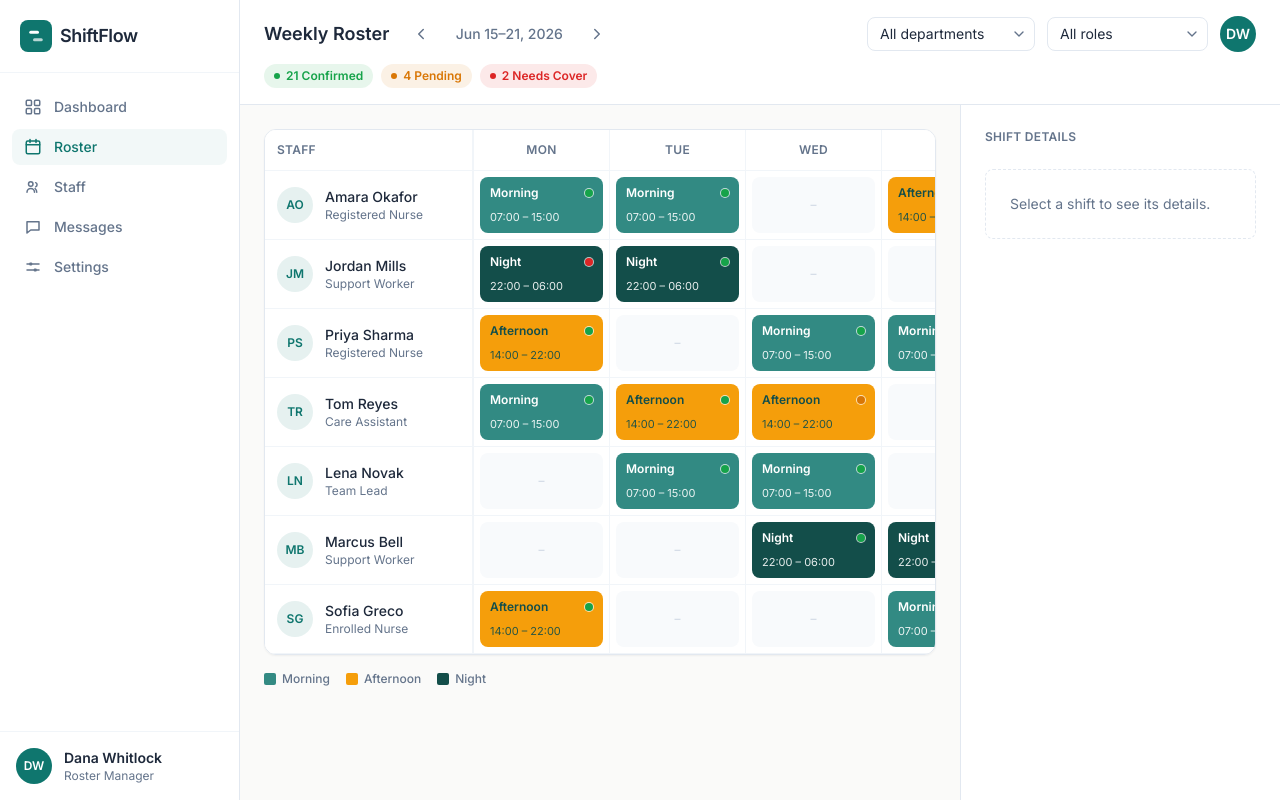
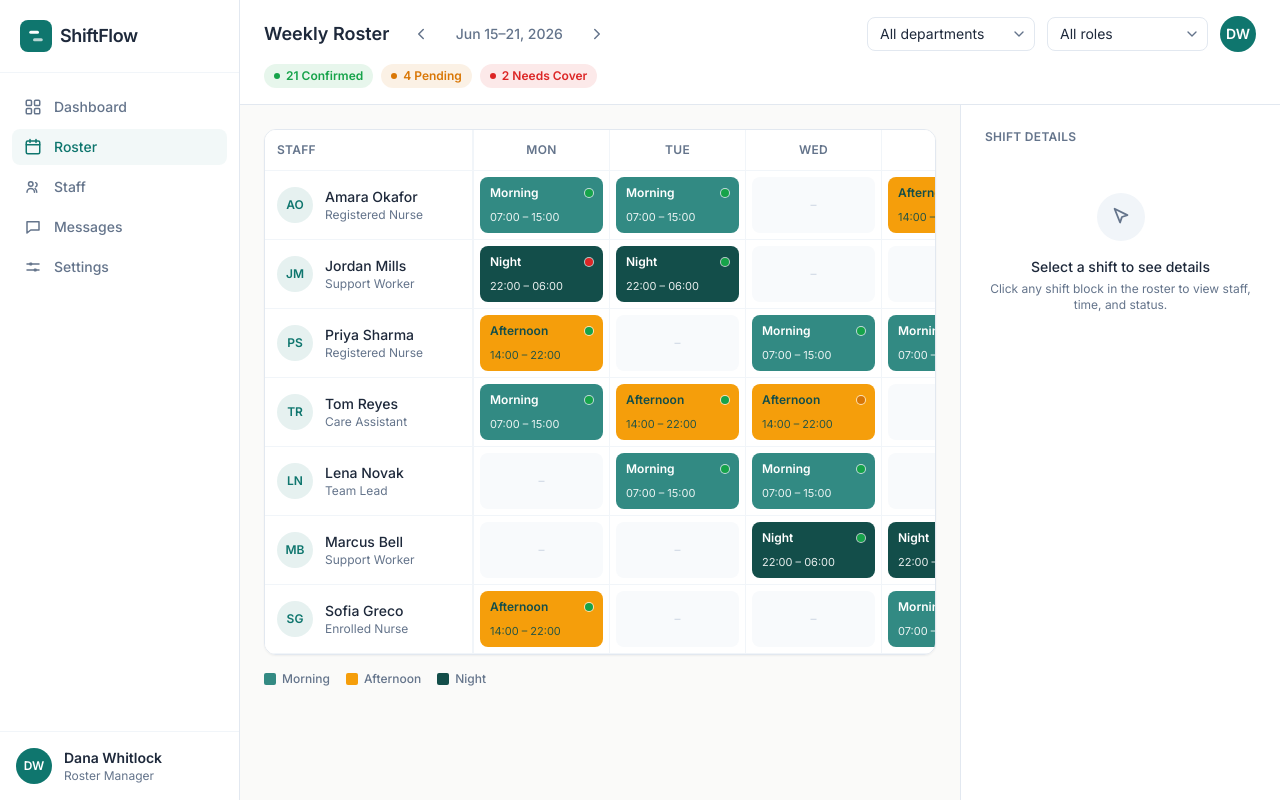
Before and after one commit to charlesalo/shiftflow-rostering, a Next.js app: page /dashboard in a window 1280 px wide. Built offline with nearby package versions, Linux system fonts and the light colour scheme.

Commit message:
feat: shift detail panel with click-to-select

```diff
--- a/app/dashboard/page.js
+++ b/app/dashboard/page.js
@@ -4,14 +4,11 @@ import { useState } from "react";
 import {
   STAFF,
   DAYS,
-  SHIFTS,
   SHIFT_TYPES,
-  STATUS_META,
   DEPARTMENTS,
   ROLES,
   WEEK_LABEL,
   getWeekSummary,
-  getStaffById,
 } from "@/lib/roster-data";
 import Sidebar from "@/components/dashboard/Sidebar";
 import TopBar from "@/components/dashboard/TopBar";
@@ -19,13 +16,8 @@ import RosterGrid from "@/components/dashboard/RosterGrid";
 import ShiftDetailPanel from "@/components/dashboard/ShiftDetailPanel";
 
 export default function DashboardPage() {
-  // Lifted here so the grid can set the selection and the panel can read it.
+  // Lifted here: the grid sets the selection, the panel reads it.
   const [selectedShiftId, setSelectedShiftId] = useState(null);
-
-  const selectedShift = selectedShiftId
-    ? SHIFTS.find((s) => s.id === selectedShiftId) ?? null
-    : null;
-  const selectedStaff = selectedShift ? getStaffById(selectedShift.staffId) : null;
   const summary = getWeekSummary();
 
   return (
@@ -45,18 +37,13 @@ export default function DashboardPage() {
             <RosterGrid
               staff={STAFF}
               days={DAYS}
-              shifts={SHIFTS}
               shiftTypes={SHIFT_TYPES}
               selectedShiftId={selectedShiftId}
               onSelectShift={setSelectedShiftId}
             />
           </main>
 
-          <ShiftDetailPanel
-            shift={selectedShift}
-            staff={selectedStaff}
-            statusMeta={STATUS_META}
-          />
+          <ShiftDetailPanel shiftId={selectedShiftId} />
         </div>
       </div>
     </div>
--- a/components/dashboard/ShiftDetailPanel.js
+++ b/components/dashboard/ShiftDetailPanel.js
@@ -1,21 +1,106 @@
-// Placeholder detail panel — shows the selected shift's staff, role, time,
-// department, and status badge (the compliance signal). Wired up later.
-export default function ShiftDetailPanel({ shift, staff, statusMeta }) {
+import { SHIFTS, SHIFT_TYPES, STATUS_META, getStaffById } from "@/lib/roster-data";
+import Badge from "@/components/ui/Badge";
+import Button from "@/components/ui/Button";
+
+function EmptyState() {
+  return (
+    <div className="mt-12 flex flex-col items-center text-center">
+      <span className="grid h-12 w-12 place-items-center rounded-full bg-slate-100 text-text-muted">
+        <svg width="22" height="22" viewBox="0 0 24 24" fill="none" aria-hidden="true">
+          <path
+            d="M5 3l14 7-6 2-2 6L5 3Z"
+            stroke="currentColor"
+            strokeWidth="2"
+            strokeLinejoin="round"
+          />
+        </svg>
+      </span>
+      <p className="mt-4 text-sm font-medium text-text">
+        Select a shift to see details
+      </p>
+      <p className="mt-1 text-xs text-text-muted">
+        Click any shift block in the roster to view staff, time, and status.
+      </p>
+    </div>
+  );
+}
+
+function DetailRow({ label, children }) {
+  return (
+    <div className="flex items-center justify-between gap-4">
+      <dt className="text-text-muted">{label}</dt>
+      <dd className="text-right font-medium text-text">{children}</dd>
+    </div>
+  );
+}
+
+function ShiftContent({ shift, staff }) {
+  const type = SHIFT_TYPES[shift.type];
+  const status = STATUS_META[shift.status];
+  const isConfirmed = shift.status === "Confirmed";
+
+  return (
+    <div className="mt-5">
+      {/* Staff */}
+      <div className="flex items-center gap-3">
+        <span className="grid h-12 w-12 shrink-0 place-items-center rounded-full bg-primary/10 text-sm font-semibold text-primary">
+          {staff.initials}
+        </span>
+        <div className="min-w-0">
+          <p className="truncate text-base font-semibold text-text">{staff.name}</p>
+          <p className="truncate text-sm text-text-muted">{staff.role}</p>
+        </div>
+      </div>
+
+      {/* Status — the compliance signal */}
+      <div className="mt-5">
+        <p className="text-xs text-text-muted">Status</p>
+        <div className="mt-1.5">
+          <Badge tone={status.tone} size="md" dot>
+            {status.label}
+          </Badge>
+        </div>
+      </div>
+
+      {/* Details */}
+      <dl className="mt-6 space-y-4 border-t border-slate-100 pt-5 text-sm">
+        <DetailRow label="Shift">{type.label}</DetailRow>
+        <DetailRow label="Day">{shift.day}</DetailRow>
+        <DetailRow label="Time">{type.band}</DetailRow>
+        <DetailRow label="Department">{shift.department}</DetailRow>
+      </dl>
+
+      {/* Actions (static) */}
+      <div className="mt-6 flex gap-2">
+        <Button as="button" type="button" variant="secondary" size="sm" className="flex-1">
+          Reassign
+        </Button>
+        <Button
+          as="button"
+          type="button"
+          size="sm"
+          className="flex-1"
+          disabled={isConfirmed}
+          title={isConfirmed ? "This shift is already confirmed" : undefined}
+        >
+          {isConfirmed ? "Confirmed" : "Mark Confirmed"}
+        </Button>
+      </div>
+    </div>
+  );
+}
+
+export default function ShiftDetailPanel({ shiftId }) {
+  const shift = shiftId ? SHIFTS.find((s) => s.id === shiftId) ?? null : null;
+  const staff = shift ? getStaffById(shift.staffId) : null;
+
   return (
     <aside className="w-80 shrink-0 overflow-auto border-l border-slate-200 bg-surface p-6">
       <p className="text-xs font-semibold uppercase tracking-wide text-text-muted">
         Shift details
       </p>
 
-      {shift ? (
-        <p className="mt-4 text-sm text-text">
-          {staff?.name ?? "Staff"} · {shift.day} — placeholder
-        </p>
-      ) : (
-        <div className="mt-6 rounded-lg border border-dashed border-slate-200 p-6 text-sm text-text-muted">
-          Select a shift to see its details.
-        </div>
-      )}
+      {shift && staff ? <ShiftContent shift={shift} staff={staff} /> : <EmptyState />}
     </aside>
   );
 }
--- a/components/ui/Button.js
+++ b/components/ui/Button.js
@@ -22,7 +22,7 @@ export default function Button({
 }) {
   return (
     <Component
-      className={`inline-flex items-center justify-center rounded-lg font-semibold transition-colors ${VARIANTS[variant]} ${SIZES[size]} ${className}`}
+      className={`inline-flex items-center justify-center rounded-lg font-semibold transition-colors disabled:pointer-events-none disabled:opacity-50 ${VARIANTS[variant]} ${SIZES[size]} ${className}`}
       {...props}
     >
       {children}
```
